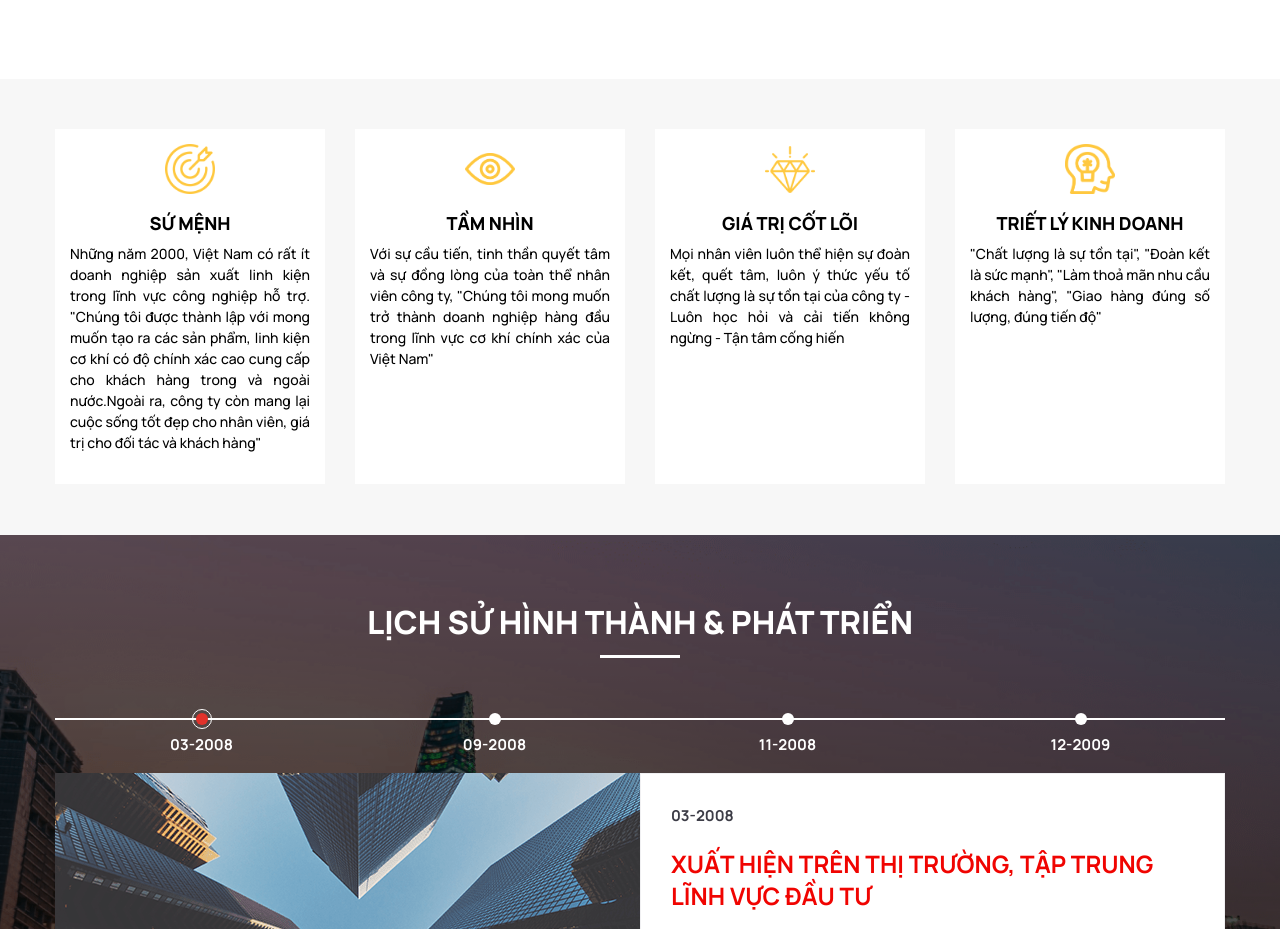
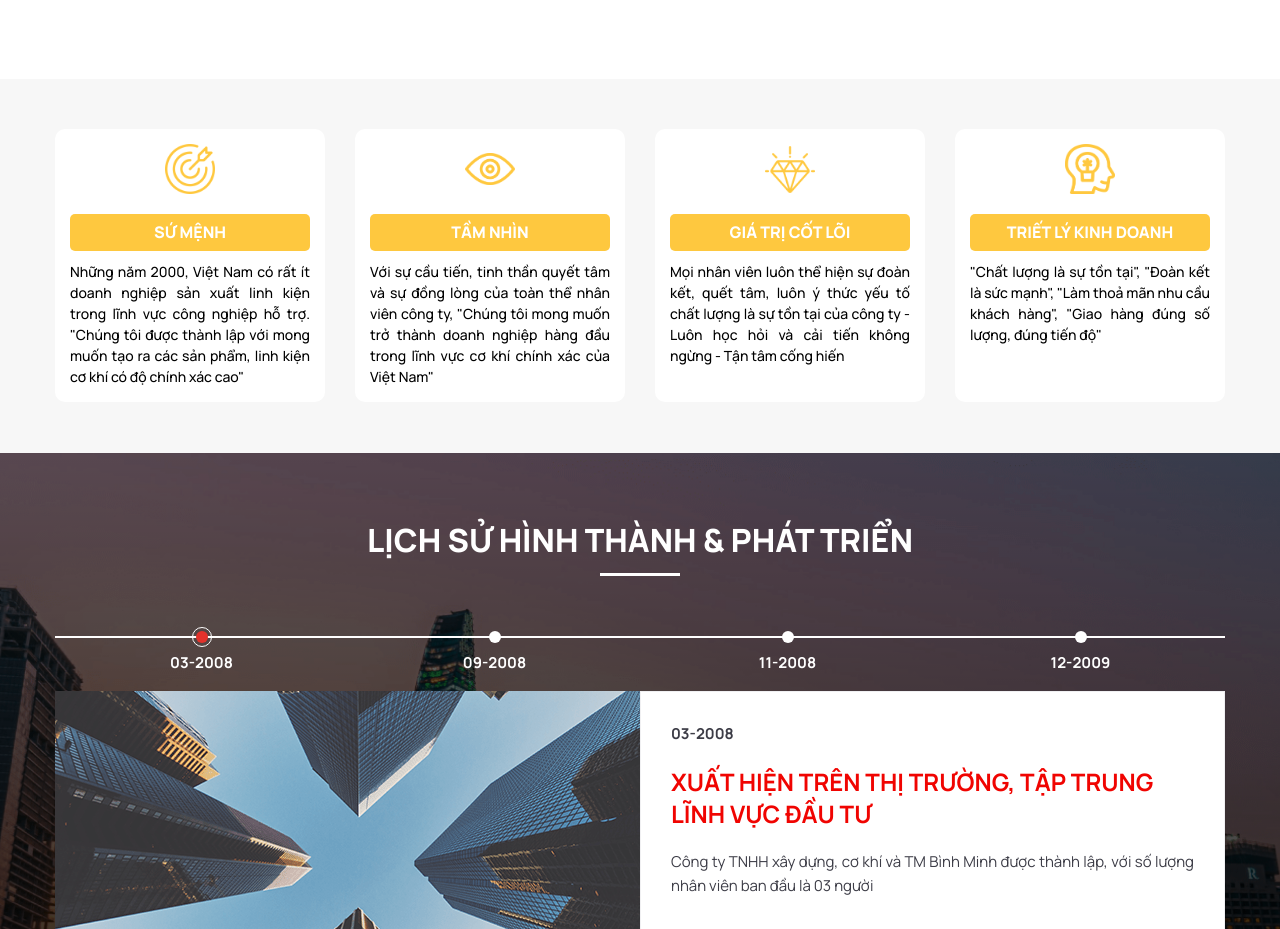
Before and after one commit to tuancuongbota/binhminh, a plain HTML site: page info.html in a window 1280 px wide. Shown: the part 2700-3629 px from the top of the page. Drawn offline with Linux system fonts and the light colour scheme; no server answers.

Commit message:
update info

```diff
--- a/info.html
+++ b/info.html
@@ -302,7 +302,7 @@
                                     <div class="bota_info_core_item_content">
                                         <h3 class="bota_info_core_item_title">Sứ mệnh</h3>
                                         <div class="bota_info_core_item_desc">
-                                            <p>Những năm 2000, Việt Nam có rất ít doanh nghiệp sản xuất linh kiện trong lĩnh vực công nghiệp hỗ trợ. "Chúng tôi được thành lập với mong muốn tạo ra các sản phẩm, linh kiện cơ khí có độ chính xác cao cung cấp cho khách hàng trong và ngoài nước.Ngoài ra, công ty còn mang lại cuộc sống tốt đẹp cho nhân viên, giá trị cho đối tác và khách hàng"</p>
+                                            <p>Những năm 2000, Việt Nam có rất ít doanh nghiệp sản xuất linh kiện trong lĩnh vực công nghiệp hỗ trợ. "Chúng tôi được thành lập với mong muốn tạo ra các sản phẩm, linh kiện cơ khí có độ chính xác cao"</p>
                                         </div>
                                     </div>
                                 </div>
--- a/statics/scss/pages/_info.scss
+++ b/statics/scss/pages/_info.scss
@@ -506,16 +506,24 @@
     background: #fff;
     height: 100%;
     padding: 15px;
+    border-radius: 10px;
     .bota_info_core_item_title {
       font-weight: 800;
-      font-size: 18px;
+      font-size: 16px;
       text-transform: uppercase;
+      background: #fec83f;
+      color: #fff;
+      padding: 10px;
+      border-radius: 5px;
       }
 
       .bota_info_core_item_desc {
         font-size: 14px;
         text-align: justify;
         line-height: 1.5;
+        p{
+          margin-bottom: 0;
+        }
       }
   }
 }
```
Also changed, not shown: statics/css/style.css.
